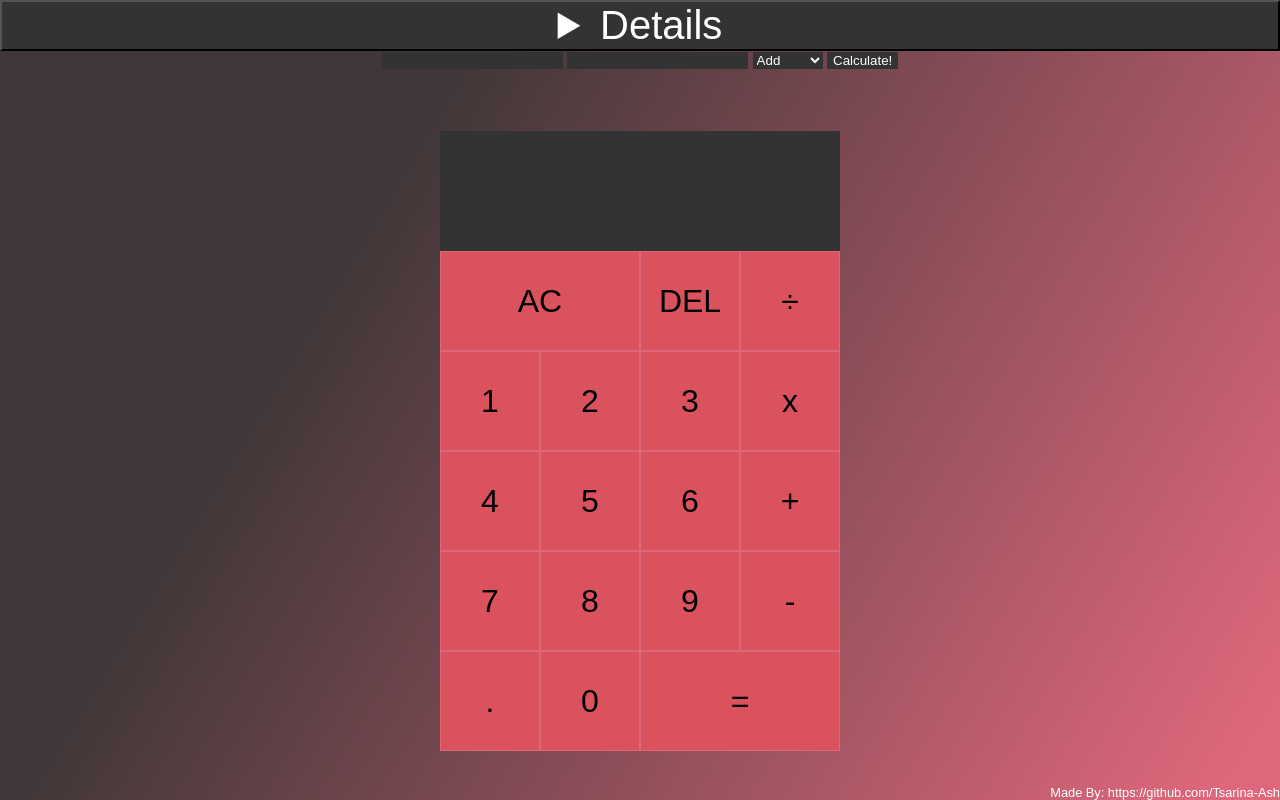
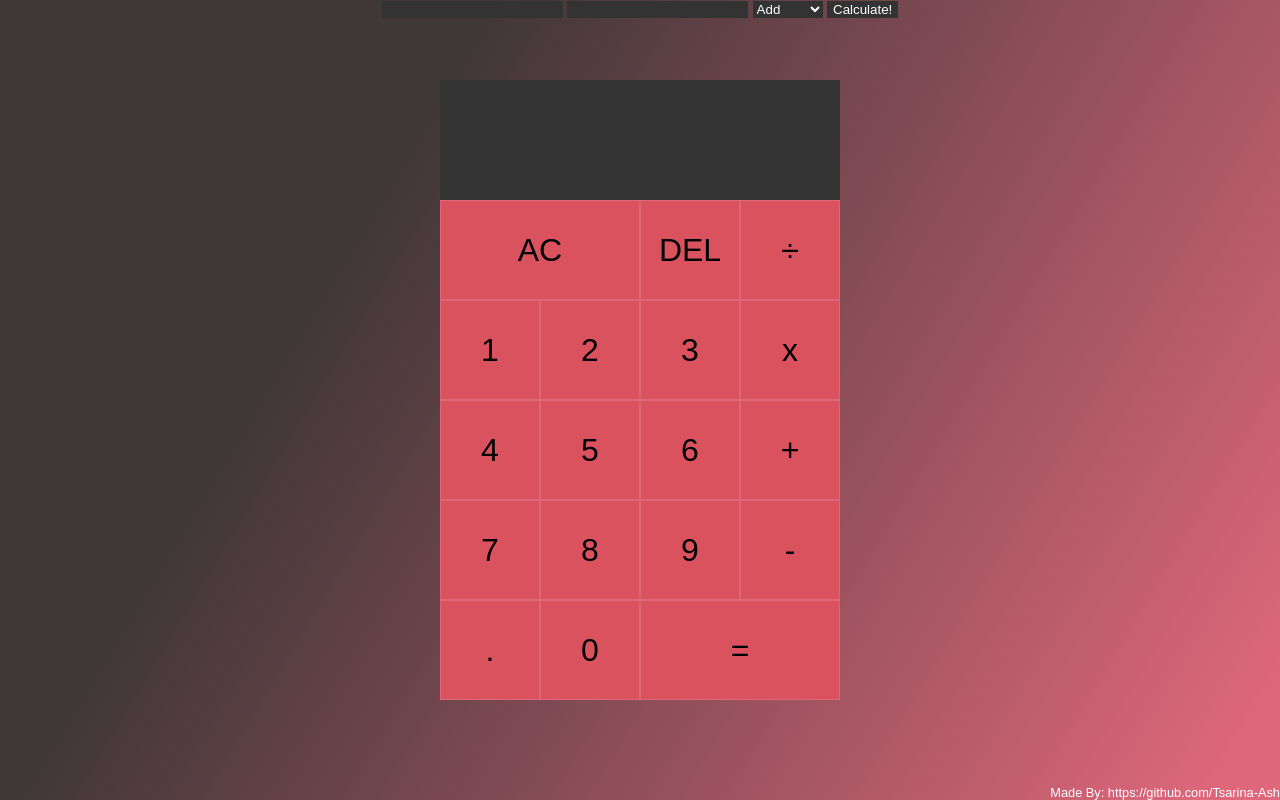
Before and after one commit to Tsarina-Ash/Calculator, a plain HTML site: page index.html in a window 1280 px wide. Drawn offline with Linux system fonts and the light colour scheme.

Commit message:
minor change
removed header

```diff
--- a/index.html
+++ b/index.html
@@ -9,14 +9,6 @@
 </head>
 
 <body>
-
-<div class="title2">
-    <button class="title">
-        <details class="title">
-                Two Calculators I created for fun. Currently only top one works
-        </details>
-    </button>
-</div>
 
 <div class="simple-calc-grid">
     <div class="simple-grid">
--- a/style.css
+++ b/style.css
@@ -12,24 +12,6 @@ body{
     margin: 0;
     background-repeat: no-repeat;
     background-attachment: fixed;
-}
-
-/*Title*/
-
-.title {
-    display: grid;
-    color: #fff;
-    font-size: 2.5rem;
-    justify-content:center;
-    align-content: center;
-    background-color: #333;
-}
-
-.title {
-    display: grid;
-    background-color: #333;
-    width: 100%;
-    min-height: 5vh;
 }
 
 /*Calculator*/
```
